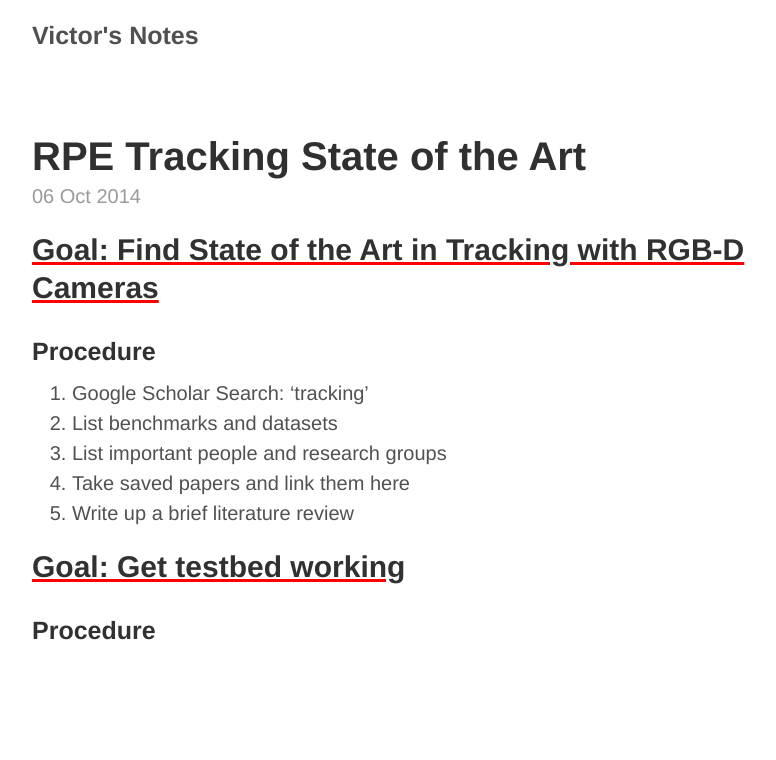
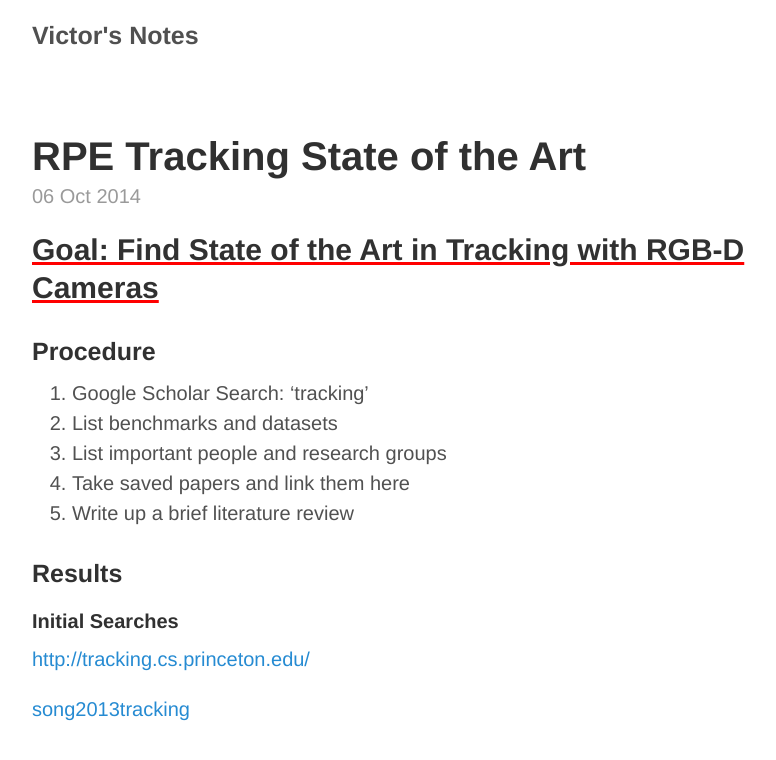
Before and after one commit to victorgan/victorgan.github.io, a Jekyll site: the page built from _posts/2014-10-06-tracking-state-of-the-art.md, in a window 1280 px wide. Shown: the top 760 px of the page, without its empty margins (248-1024 px from the left). Built offline with Jekyll 4.4.1, drawn with Linux system fonts in a browser that asks for light colours; nearby versions of some CDN libraries; library files that are not in the unit come from our copies; comment, search, counter and statistics services are not loaded.

Commit message:
Update 2014-10-06-tracking-state-of-the-art.md

```diff
--- a/_posts/2014-10-06-tracking-state-of-the-art.md
+++ b/_posts/2014-10-06-tracking-state-of-the-art.md
@@ -13,6 +13,10 @@ title: RPE Tracking State of the Art
 4. Take saved papers and link them here
 5. Write up a brief literature review
 
-## Goal: Get testbed working
+### Results
 
-### Procedure
+#### Initial Searches
+
+[http://tracking.cs.princeton.edu/](http://tracking.cs.princeton.edu/)
+
+[song2013tracking]({{ site.url }}/assets/song2013tracking.pdf)
```
